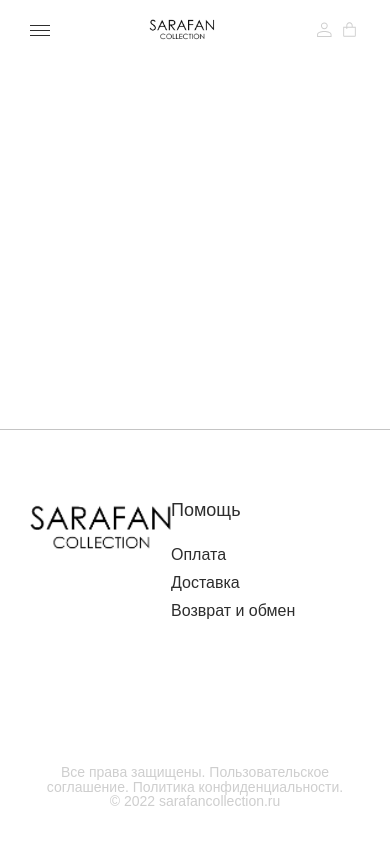
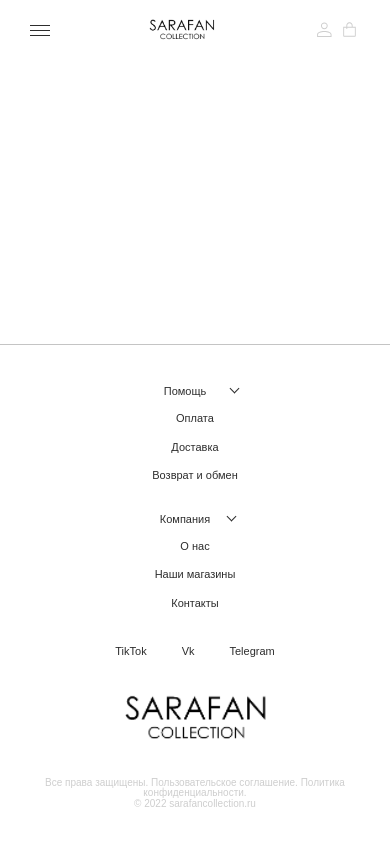
Before and after one commit to Anna-Danilova/sarafan, a website: page app/index.html in a window 390 px wide. Drawn offline with Linux system fonts and the light colour scheme.

Commit message:
Адаптив FOOTER до max-width: 320px

```diff
--- a/app/index.html
+++ b/app/index.html
@@ -198,7 +198,7 @@
 
             <ul class="footer__content-inner">
 
-              <li class="footer__content footer__content-accordeon footer__content--help">
+              <li class="footer__content footer__content--help accordeon">
 
                 <h3 class="footer__title">Помощь</h3>
 
@@ -226,7 +226,7 @@
 
               </li>
 
-              <li class="footer__content footer__content-accordeon footer__content--company">
+              <li class="footer__content footer__content--company accordeon">
 
                 <h3 class="footer__title">Компания</h3>
 
--- a/app/scss/_media.scss
+++ b/app/scss/_media.scss
@@ -85,4 +85,83 @@
       display: none;
     }
   }
+
+  .footer {
+    &__wrapper {
+      flex-direction: column;
+      align-items: center;
+    }
+    &__content-inner {
+      width: 100%;
+      gap: 0;
+      justify-content: space-between;
+    }
+  }
 }
+
+@media (max-width: 576px) {
+  .footer {
+    &__logo {
+      order: 1;
+    }
+
+    &__content-inner {
+      margin: 0;
+      gap: 30px;
+      flex-direction: column;
+      align-items: center;
+    }
+
+    &__content {
+      text-align: center;
+    }
+
+    &__title {
+      position: relative;
+      margin-bottom: 10px;
+      padding-right: 20px;
+      font-size: 11px;
+      font-weight: 400;
+      text-align: center;
+      &::after {
+        content: '';
+        position: absolute;
+        right: 0;
+        border: solid $main-color;
+        border-width: 0 1px 1px 0;
+        display: inline-block;
+        padding: 3px;
+        transform: rotate(45deg);
+        transition: 0.5s transform;
+      }
+
+      &--social {
+        display: none;
+      }
+    }
+
+    &__content-link {
+      font-size: 11px;
+      font-weight: 400;
+    }
+
+    &__content-item--pinterest {
+      display: none;
+    }
+
+    &__content-list--social {
+      display: flex;
+      flex-direction: row;
+      justify-content: center;
+      gap: 35px;
+      .footer__content-item {
+        margin-top: 0;
+      }
+    }
+
+    &__copyright {
+      padding-top: 0;
+      font-size: 10px;
+    }
+  }
+}
```
Also changed, not shown: app/components/footer.html (+2 -2 lines), app/css/style.min.css.
